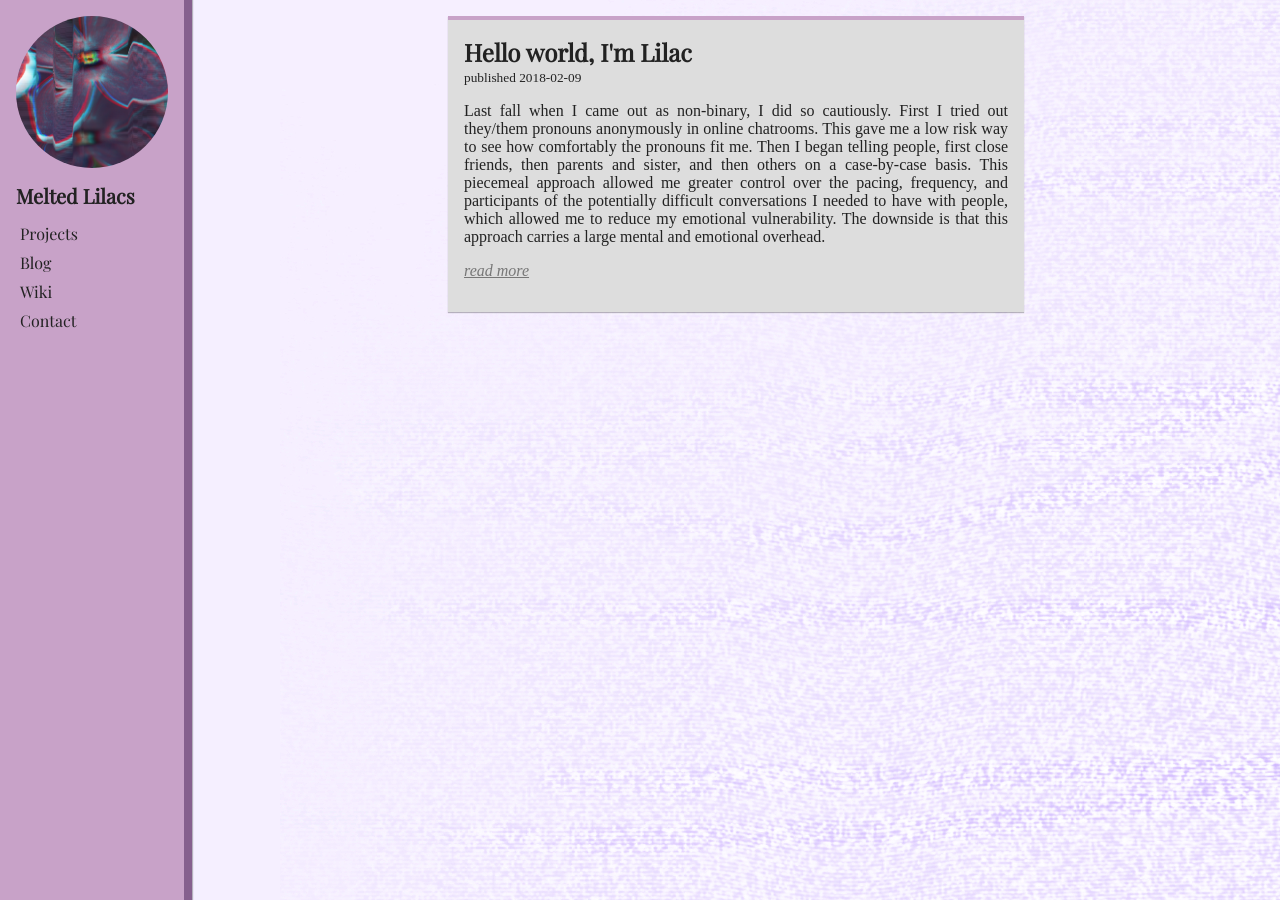
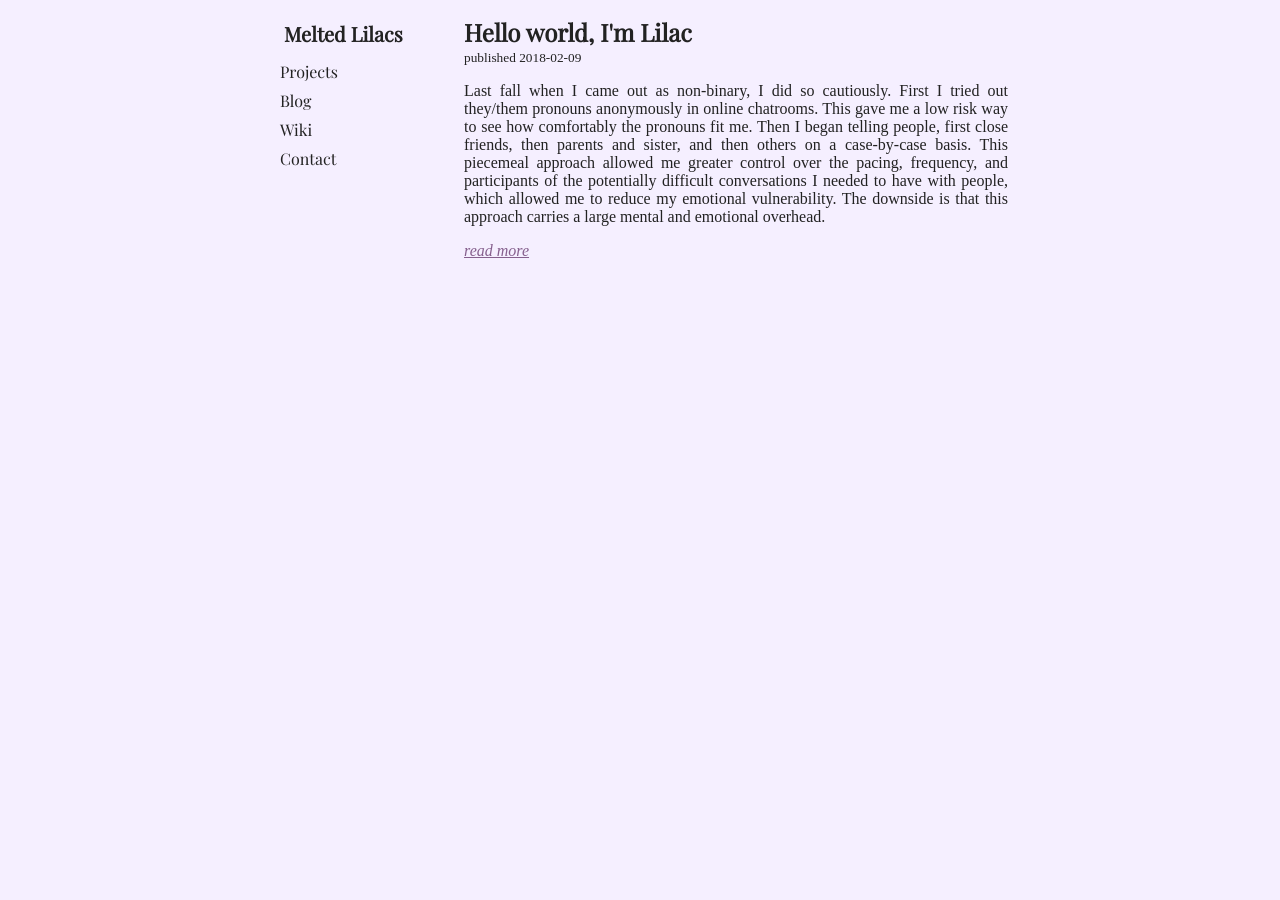
Before and after one commit to meltedlilacs/meltedlilacs.github.io, a Jekyll site: the page built from index.md, in a window 1280 px wide. Built offline with Jekyll 4.4.1, drawn with Linux system fonts in a browser that asks for light colours; some web fonts are replaced.

Commit message:
updating look of site, don't have jekyll on this system right now so hopefully this still looks ok.

```diff
--- a/_includes/nav.html
+++ b/_includes/nav.html
@@ -1,5 +1,5 @@
+<div id="main_menu_container">
   <nav id="main_menu">
-<div id="logo"><a href="{{ site.baseurl }}/"><img src="/media/lilac_glitch.jpg"></a></div>
     <h1><a href="{{ site.baseurl }}/">Melted Lilacs</a></h1>
     <ul>
       <li><a href="{{ site.baseurl }}/projects/">Projects</a></li>
@@ -8,3 +8,4 @@
       <li><a href="{{ site.baseurl }}/contact/">Contact</a></li>
     </ul>
   </nav>
+</div>
--- a/_layouts/list.html
+++ b/_layouts/list.html
@@ -6,6 +6,7 @@
 </head>
 <body>
   {% include nav.html %}
+  <div id="content_container">
     <main id="content">
       {% for post in site.categories[page.listcategory] %}
         <article>
@@ -16,5 +17,6 @@
         </article>
       {% endfor %}
     </main>
+  </div>
 </body>
 </html>
--- a/_layouts/page.html
+++ b/_layouts/page.html
@@ -6,11 +6,14 @@
 </head>
 <body>
   {% include nav.html %}
+  <div id="content_container">
     <main id="content">
       <article>
         <h2>{{ page.title }}</h2>
         <small>published {{ page.date | split: " " | first }}</small>
         {{ content }}
       </article>
+    </main>
+  </div>
 </body>
 </html>
--- a/styles/styles.css
+++ b/styles/styles.css
@@ -20,25 +20,36 @@ h6,
 nav {
   font-family: 'Playfair Display', serif;
 }
-#main_menu {
-  background: #c8a2c8;
+blockquote,
+pre {
+  padding: 1em;
+  margin: 1em 0;
+  border-left: 0.5em solid #86608e;
+  background: #ddd;
+}
+blockquote *:first-child,
+pre *:first-child {
+  margin-top: 0;
+}
+blockquote *:last-child,
+pre *:last-child {
+  margin-bottom: 0;
+}
+#main_menu_container {
   position: fixed;
-  z-index: 1;
   top: 0;
   left: 0;
-  width: 12em;
+  bottom: 0;
+  right: 0;
+}
+#main_menu {
   height: 100%;
-  padding: 1em;
-  border-right: 0.5em solid #86608e;
-  box-shadow: 1px 0px 1px 0px rgba(0,0,0,0.26);
-}
-#main_menu #logo img {
+  padding: 0;
+  max-width: 48em;
   width: 100%;
-  border-radius: 100%;
-  transition: 0.25s;
-}
-#main_menu #logo:hover img {
-  filter: sepia(75%);
+  margin: 0 auto;
+  position: relative;
+  z-index: 1;
 }
 #main_menu a {
   text-decoration: none;
@@ -56,6 +67,7 @@ nav {
 #main_menu ul li a {
   display: block;
   padding: 0.25em;
+  padding-left: 1.5em;
   width: 11em;
   transition: 0.25s;
 }
@@ -67,10 +79,6 @@ nav {
   margin-left: -1em;
   transition: 0.25s;
 }
-#main_menu ul li a:hover {
-  background: #86608e;
-  padding-left: 1.5em;
-}
 #main_menu ul li a:hover:before {
   opacity: 1;
 }
@@ -81,7 +89,7 @@ nav {
 #main_menu h1 a {
   display: block;
   width: 8.8em;
-  padding: 0.5em 0;
+  padding: 1em 0 0.5em 1.4em;
   transition: 0.25s;
 }
 #main_menu h1 a:before {
@@ -92,40 +100,24 @@ nav {
   margin-left: -1em;
   transition: 0.25s;
 }
-#main_menu h1 a:hover {
-  padding-left: 1.4em;
-}
 #main_menu h1 a:hover:before {
   opacity: 1;
 }
+#content_container {
+  max-width: 48em;
+  margin: 0 auto;
+  padding-left: 12em;
+}
 #content {
-  margin-left: 12em;
-  padding: 1em;
-  background: #f5efff;
-}
-#content:after {
-  content: url("../media/fuzz.jpg");
-  display: block;
-  width: 1000px;
-  height: 1000px;
-  position: fixed;
-  bottom: 0;
-  right: 0;
-  z-index: 0;
+  position: relative;
+  z-index: 1;
 }
 #content article {
-  position: relative;
-  z-index: 1;
   text-align: justify;
-  max-width: 36em;
-  padding: 1em;
-  margin: 0 auto 1em auto;
-  border-top: 0.25em solid #c8a2c8;
-  background: #ddd;
-  box-shadow: 0px 1px 1px 0px rgba(0,0,0,0.26);
+  padding: 1em 1em 0 1em;
 }
 #content article:last-child {
-  margin-bottom: 0;
+  padding-bottom: 1em;
 }
 #content article h2 {
   margin: 0;
@@ -143,12 +135,9 @@ nav {
   margin-left: -1em;
   transition: 0.25s;
 }
-#content article h2 a:hover {
-  padding-left: 1em;
-}
 #content article h2 a:hover:before {
   opacity: 1;
 }
 #content article a {
-  color: #777;
+  color: #86608e;
 }
```
Also changed, not shown: styles/styles.styl (+37 -52 lines). Lines whose indentation alone changed are shown as unchanged.
